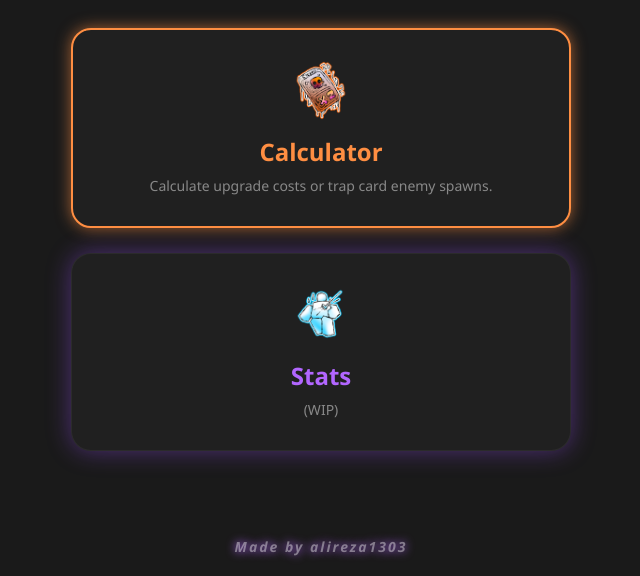
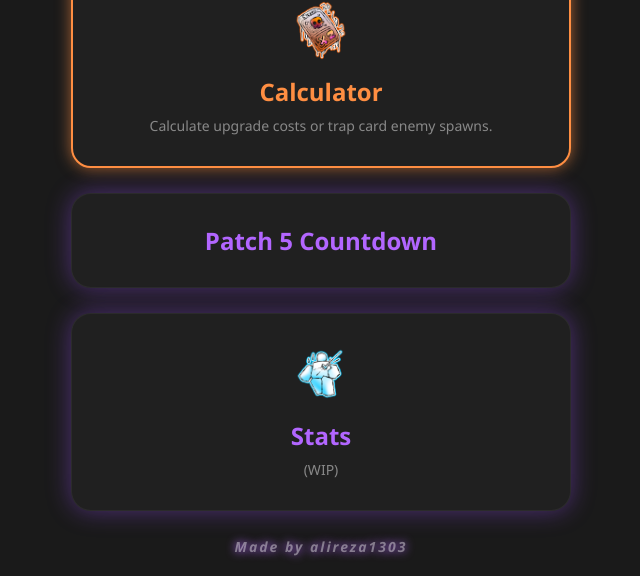
Before and after one commit to alireza1303/nullscape_Price, a plain HTML site: page index.html in a window 1280 px wide. Shown: the part 224-800 px from the top of the page, without its empty margins (319-959 px from the left). Drawn offline with Linux system fonts and the light colour scheme.

Commit message:
Update index.html

```diff
--- a/index.html
+++ b/index.html
@@ -122,6 +122,10 @@ h1{
         <div class="description">Calculate upgrade costs or trap card enemy spawns.</div>
     </a>
 
+    <a href="countdown.html" class="portal-box">
+        <div class="title" style="margin: 0;">Patch 5 Countdown</div>
+    </a>
+
     <a href="stats.html" class="portal-box">
         <img src="assets/Adrenaline.png" class="icon" alt="Stats">
         <div class="title">Stats</div>
```
